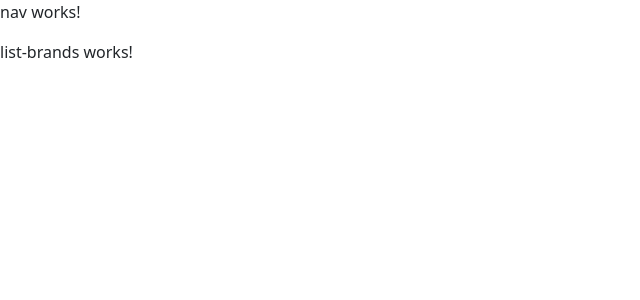
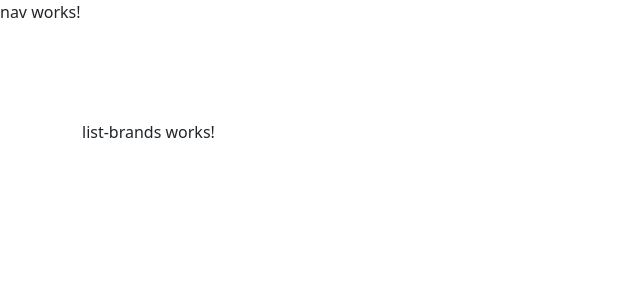
Before and after one commit to szczukabendeguz/Fullstack_BikeStore, an Angular app in the folder FRONTEND/bikestore/: page /brands in a window 1280 px wide. Shown: the top 300 px of the page, without its empty margins (0-640 px from the left). Built offline with nearby package versions, Linux system fonts and the light colour scheme.

Commit message:
created rooter outlet to display the selected component

```diff
--- a/FRONTEND/bikestore/src/app/app.component.html
+++ b/FRONTEND/bikestore/src/app/app.component.html
@@ -1,2 +1,4 @@
 <app-nav></app-nav>
-<router-outlet></router-outlet>
+<div class="container mt-5 pt-5">
+  <router-outlet></router-outlet>
+</div>
```
